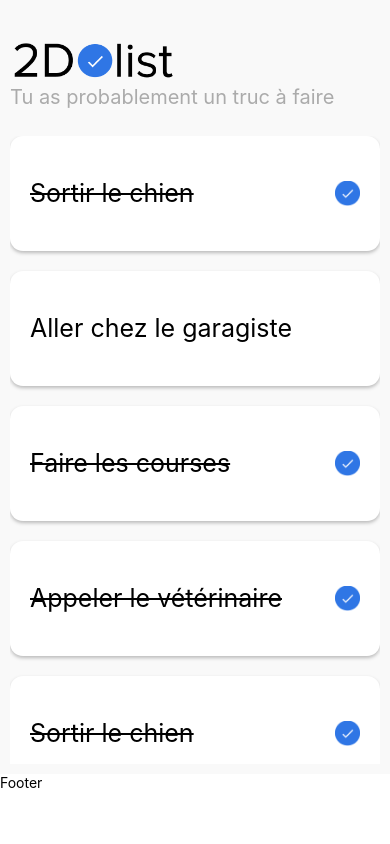
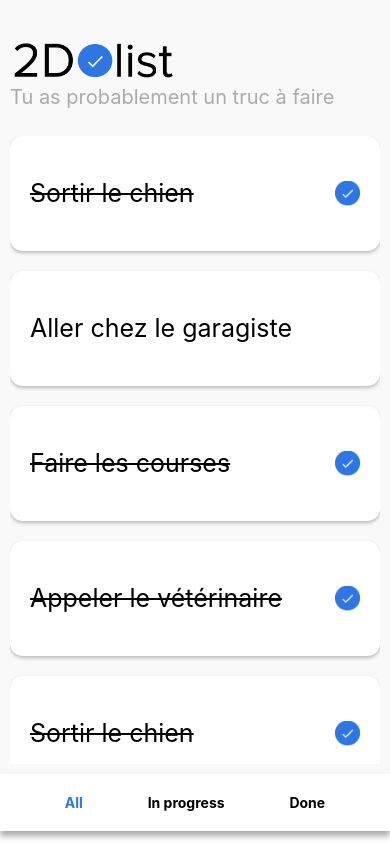
Before and after one commit to MathieuBretaud/react-native-todolist, a React Native app: screen / in a window 390 px wide. Built offline with nearby package versions, Linux system fonts and the light colour scheme.

Commit message:
TabBottom done

```diff
--- a/App.js
+++ b/App.js
@@ -4,6 +4,7 @@
 import { Header } from "././components/Header/Header";
 import { CardTodo } from "./components/CardTodo/CardTodo";
 import { useState } from "react";
+import { TabBottomMenu } from "./components/TabBottumMenu/TabBottomMenu";
 
 // const TODO_LIST = [
 //   { id: 1, title: "Sortir le chien", isCompleted: true },
@@ -17,6 +18,7 @@
 // ];
 
 export default function App() {
+  const [selectedTabName, setSelectedTabName] = useState("all");
   const [todoList, setTodoList] = useState([
     { id: 1, title: "Sortir le chien", isCompleted: true },
     { id: 2, title: "Aller chez le garagiste", isCompleted: false },
@@ -67,7 +69,10 @@
         </SafeAreaView>
       </SafeAreaProvider>
       <View style={s.footer}>
-        <Text>Footer</Text>
+        <TabBottomMenu
+          onPress={setSelectedTabName}
+          selectedTabName={selectedTabName}
+        />
       </View>
     </>
   );
--- a/components/CardTodo/CardTodo.style.js
+++ b/components/CardTodo/CardTodo.style.js
@@ -3,7 +3,6 @@
 export const s = StyleSheet.create({
   card: {
     backgroundColor: "white",
-    display: "flex",
     flexDirection: "row",
     height: 115,
     borderRadius: 13,
--- /dev/null
+++ b/components/TabBottumMenu/TabBottomMenu.jsx
@@ -0,0 +1,25 @@
+import { Text, TouchableOpacity, View } from "react-native";
+import { s } from "./TabBottomMenu.style";
+
+export function TabBottomMenu({ selectedTabName, onPress }) {
+  function getTextStyle(tabName) {
+    return {
+      fontWeight: "bold",
+      color: tabName === selectedTabName ? "#2F76E5" : "black",
+    };
+  }
+
+  return (
+    <View style={s.container}>
+      <TouchableOpacity onPress={() => onPress("all")}>
+        <Text style={getTextStyle("all")}>All</Text>
+      </TouchableOpacity>
+      <TouchableOpacity onPress={() => onPress("inProgress")}>
+        <Text style={getTextStyle("inProgress")}>In progress</Text>
+      </TouchableOpacity>
+      <TouchableOpacity onPress={() => onPress("done")}>
+        <Text style={getTextStyle("done")}>Done</Text>
+      </TouchableOpacity>
+    </View>
+  );
+}
--- /dev/null
+++ b/components/TabBottumMenu/TabBottomMenu.style.js
@@ -0,0 +1,19 @@
+import { StyleSheet } from "react-native";
+
+export const s = StyleSheet.create({
+  container: {
+    flexDirection: "row",
+    backgroundColor: "white",
+    justifyContent: "space-evenly",
+    paddingVertical: 20,
+    shadowColor: "#000",
+    shadowOffset: {
+      width: 0,
+      height: 5,
+    },
+    shadowOpacity: 0.34,
+    shadowRadius: 6.27,
+
+    elevation: 10,
+  },
+});
```
